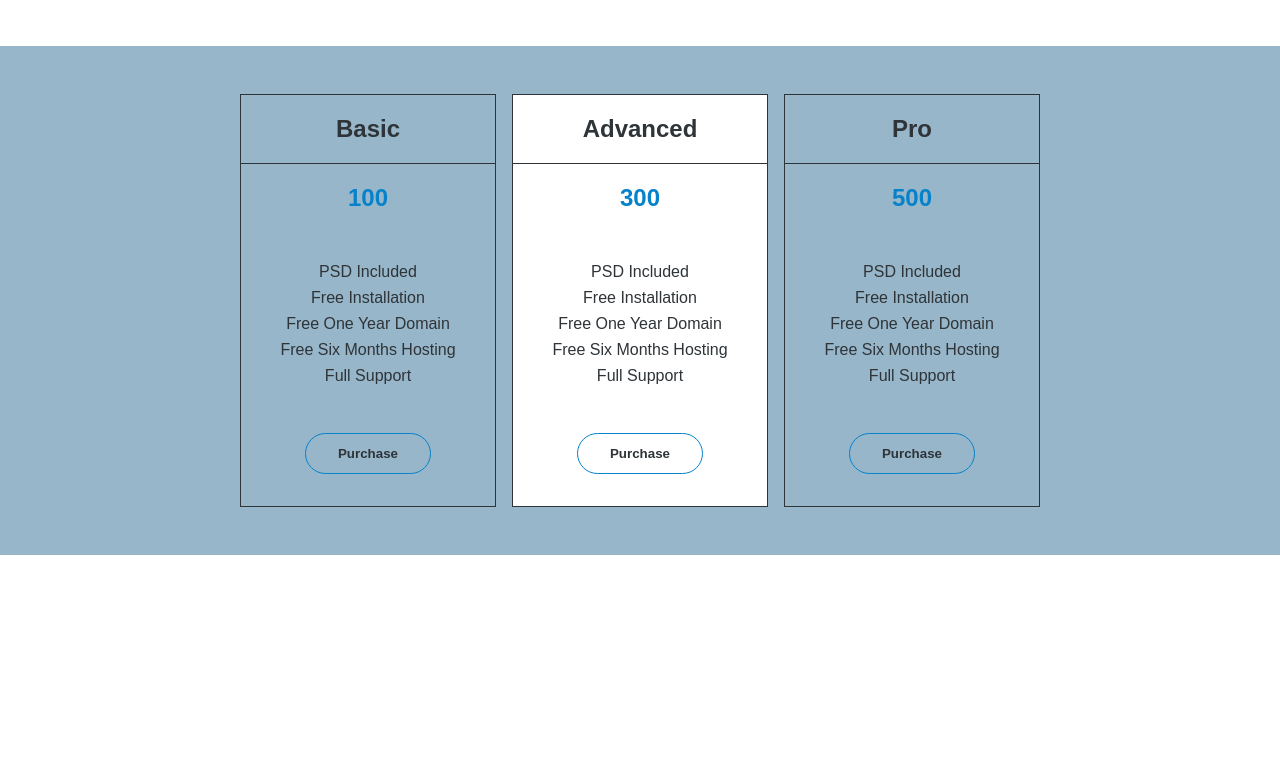
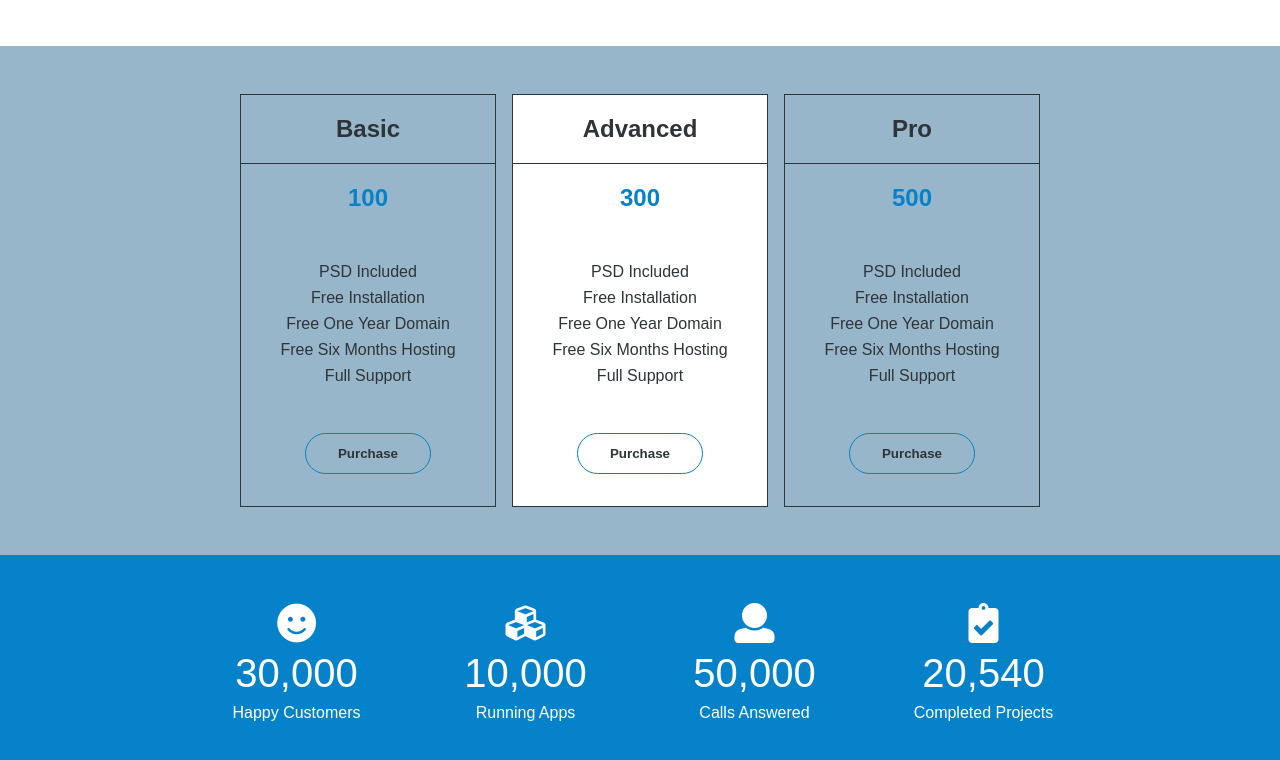
Before and after one commit to lindellcarternyc/monu-template, a React (Create React App) app: page / in a window 1280 px wide. Shown: the part 1219-1979 px from the top of the page. Before the commit the page ends 1774 px from the top, so only its background shows below. Built offline with nearby package versions, Linux system fonts and the light colour scheme.

Commit message:
added details to dummy app

```diff
--- a/src/App.tsx
+++ b/src/App.tsx
@@ -4,6 +4,7 @@ import { Navbar } from './components/navbar/Navbar'
 import { Hero } from './components/hero/Hero'
 import { ServicesPreview } from './components/card/ServicesPreview'
 import { PriceCardsPreview } from './components/card/PriceCardsPreview'
+import { DetailsPreview } from './components/details/DetailsPreview'
 
 const Desktop = 944
 
@@ -56,6 +57,7 @@ class App extends React.Component<{}, AppState> {
         <Hero />
         <ServicesPreview />
         <PriceCardsPreview />
+        <DetailsPreview />
       </div>
     )
   }
```
